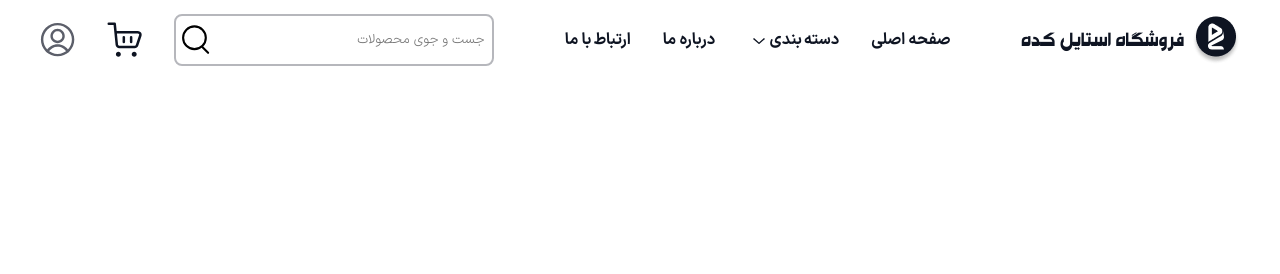
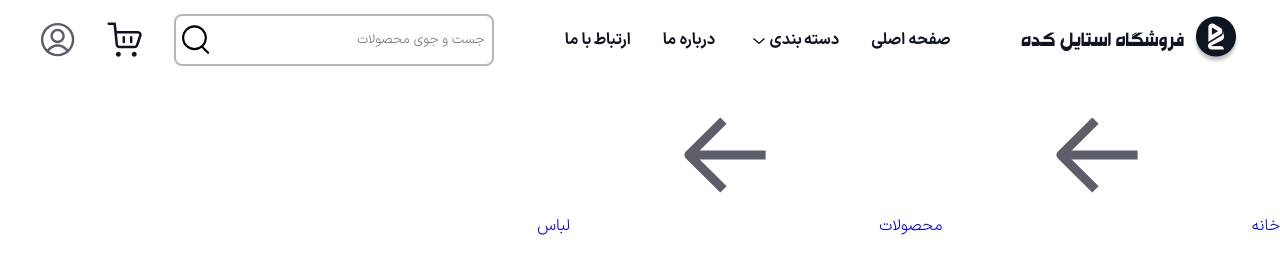
Before and after one commit to mojtaba-jsx/Ecommerce-Website, a plain HTML site: page product.html in a window 1280 px wide. Drawn offline with Linux system fonts and the light colour scheme.

Commit message:
[HTML-CSS]- Add HTML Template For BreadCrumb

```diff
--- a/product.html
+++ b/product.html
@@ -8,7 +8,7 @@
       rel="stylesheet"
       href="./vendor/owl-slider/owl.theme.default.min.css"
     />
-    <link rel="stylesheet" href="./css/product.css">
+    <link rel="stylesheet" href="./css/product.css" />
 
     <title>محصول</title>
   </head>
@@ -1493,7 +1493,39 @@
       </div>
     </header>
 
-
+    <!-- ! ///////////////////////// Main Section ///////////////////////// -->
+    <main class="main">
+      <!-- * ========Landing Section======== -->
+      <section class="breadCrumb">
+        <div class="conianer">
+          <div class="breadCrumb__wrapper">
+            <span class="breadCrumb_item">
+              <a href="#" class="breadCrumb_item-link"> خانه </a>
+            </span>
+
+            <span class="breadCrumb__icon">
+              <svg class="breadCrumb__icon-svg">
+                <use href="#arrow-left"></use>
+              </svg>
+            </span>
+
+            <span class="breadCrumb_item">
+              <a href="#" class="breadCrumb_item-link"> محصولات </a>
+            </span>
+
+            <span class="breadCrumb__icon">
+              <svg class="breadCrumb__icon-svg">
+                <use href="#arrow-left"></use>
+              </svg>
+            </span>
+
+            <span class="breadCrumb_item">
+              <a href="#" class="breadCrumb_item-link"> لباس </a>
+            </span>
+          </div>
+        </div>
+      </section>
+    </main>
 
     <!-- *======== Scripts ======== -->
     <script src="./vendor/owl-slider/jquery.min.js"></script>
```
